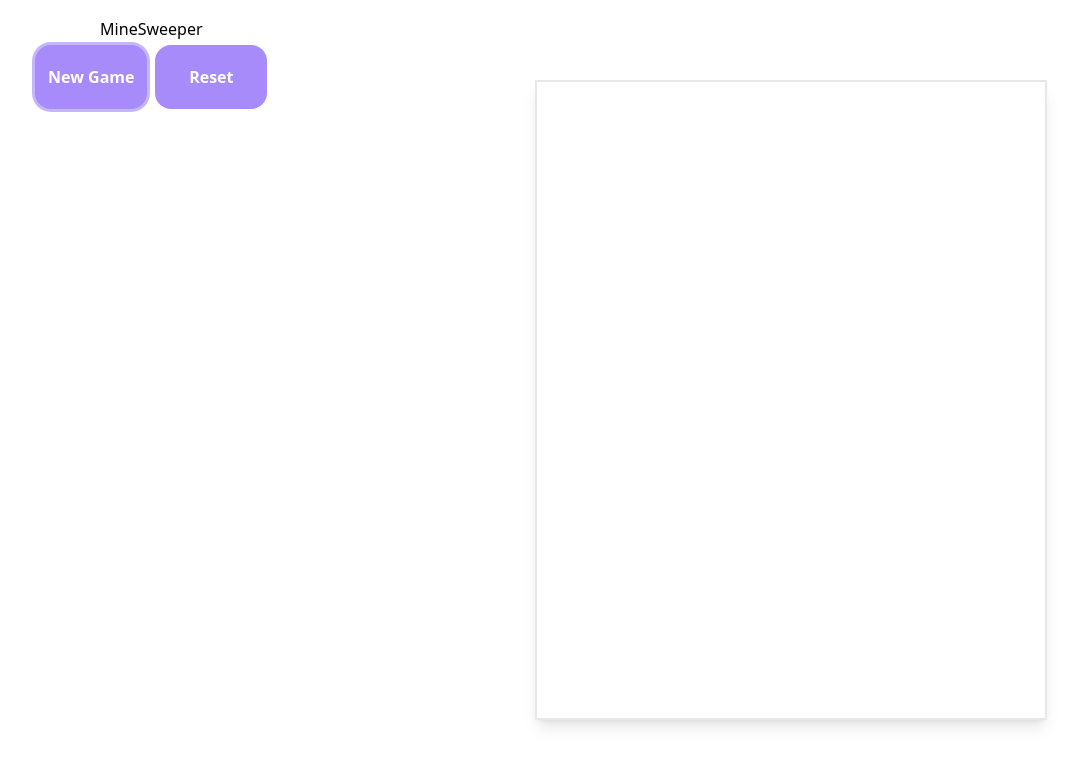
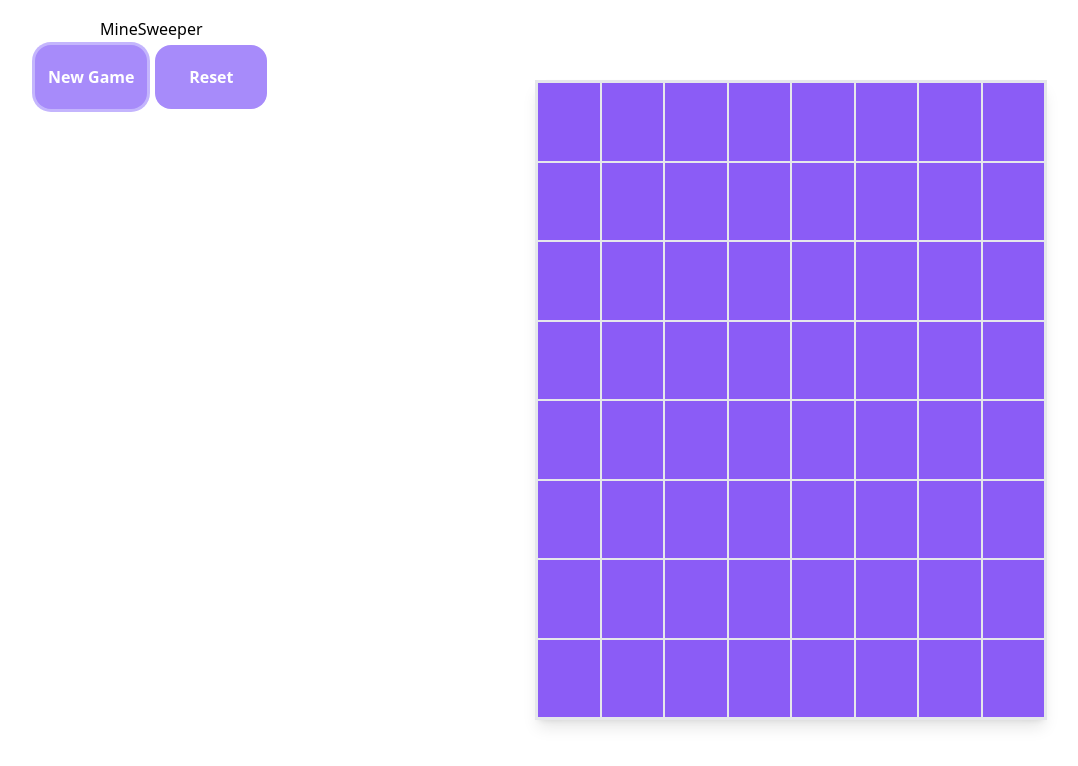
Before and after one commit to jonathanwears/minesweeper, a React (Vite) app: page / in a window 1280 px wide. Both pictures are taken after a click on the button "Start Game". Shown: the top 766 px of the page, without its empty margins (62-1140 px from the left). Built offline with nearby package versions, Linux system fonts and the light colour scheme; a web font is replaced by a local one.

Commit message:
improved logic and css

```diff
--- a/src/components/TileUi.jsx
+++ b/src/components/TileUi.jsx
@@ -1,5 +1,5 @@
 import React, { useEffect, useState } from 'react';
-import './tile-ui.css';
+import classNames from 'classnames';
 import FlagIcon from '../icons/FlagIcon';
 import useTileStore from '../utils/stores/useTileStore';
 import useGameStore from '../utils/stores/useGameStore';
@@ -11,12 +11,16 @@ function TileUi({ index }) {
   const { updateTiles } = useTileStore((state) => state);
   const { inProgress } = useGameStore((state) => state.game);
   const [display, setDisplay] = useState(null);
-  const [style, setStyle] = useState('tile-ui-default');
+
+  const className = classNames('flex flex-col justify-center items-center focus:outline-none border focus:ring w-full h-full relative', {
+    'bg-violet-500 hover:bg-violet-600 active:bg-violet-700 focus:ring-violet-900': !isClicked,
+    'bg-red-400': isClicked && isMine,
+    'bg-violet-600': isClicked && !isMine,
+  });
 
   useEffect(() => {
     const conditions = checkUiConditions(index);
     setDisplay(conditions.tileMineNum);
-    setStyle(`tile-ui-${conditions.ui}`);
     updateTiles(index, 'isFlagged', conditions.flagged);
   }, [isClicked]);
 
@@ -24,7 +28,7 @@ function TileUi({ index }) {
   const flagDisplay = (isFlagged && !isClicked) ? <FlagIcon /> : null;
 
   return (
-    <div className={style}>
+    <div className={className}>
       {numDisplay}
       {flagDisplay}
     </div>
```
